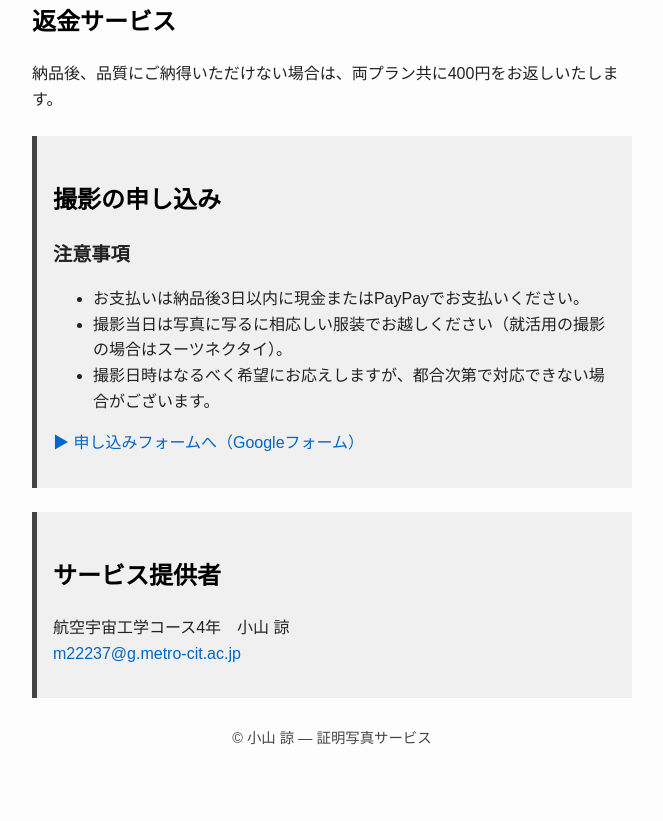
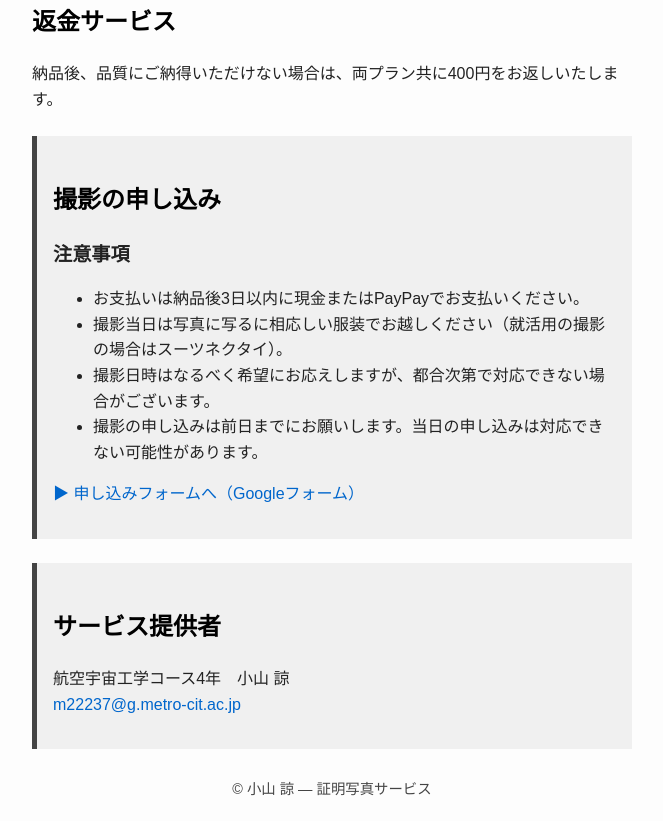
Before and after one commit to Oyama0223/photo-service, a plain HTML site: page index.html in a window 1280 px wide. Shown: the part 825-1646 px from the top of the page, without its empty margins (308-971 px from the left). Before the commit the page ends 1595 px from the top, so only its background shows below. Drawn offline with Linux system fonts and the light colour scheme.

Commit message:
Update index.html

```diff
--- a/index.html
+++ b/index.html
@@ -108,6 +108,7 @@
         <li>お支払いは納品後3日以内に現金またはPayPayでお支払いください。</li>
         <li>撮影当日は写真に写るに相応しい服装でお越しください（就活用の撮影の場合はスーツネクタイ）。</li>
         <li>撮影日時はなるべく希望にお応えしますが、都合次第で対応できない場合がございます。</li>
+        <li>撮影の申し込みは前日までにお願いします。当日の申し込みは対応できない可能性があります。</li>
       </ul>
       <p><a href="https://forms.gle/1xV2iD6jq6eEp5Hv9" target="_blank">▶ 申し込みフォームへ（Googleフォーム）</a></p>
     </div>
```
